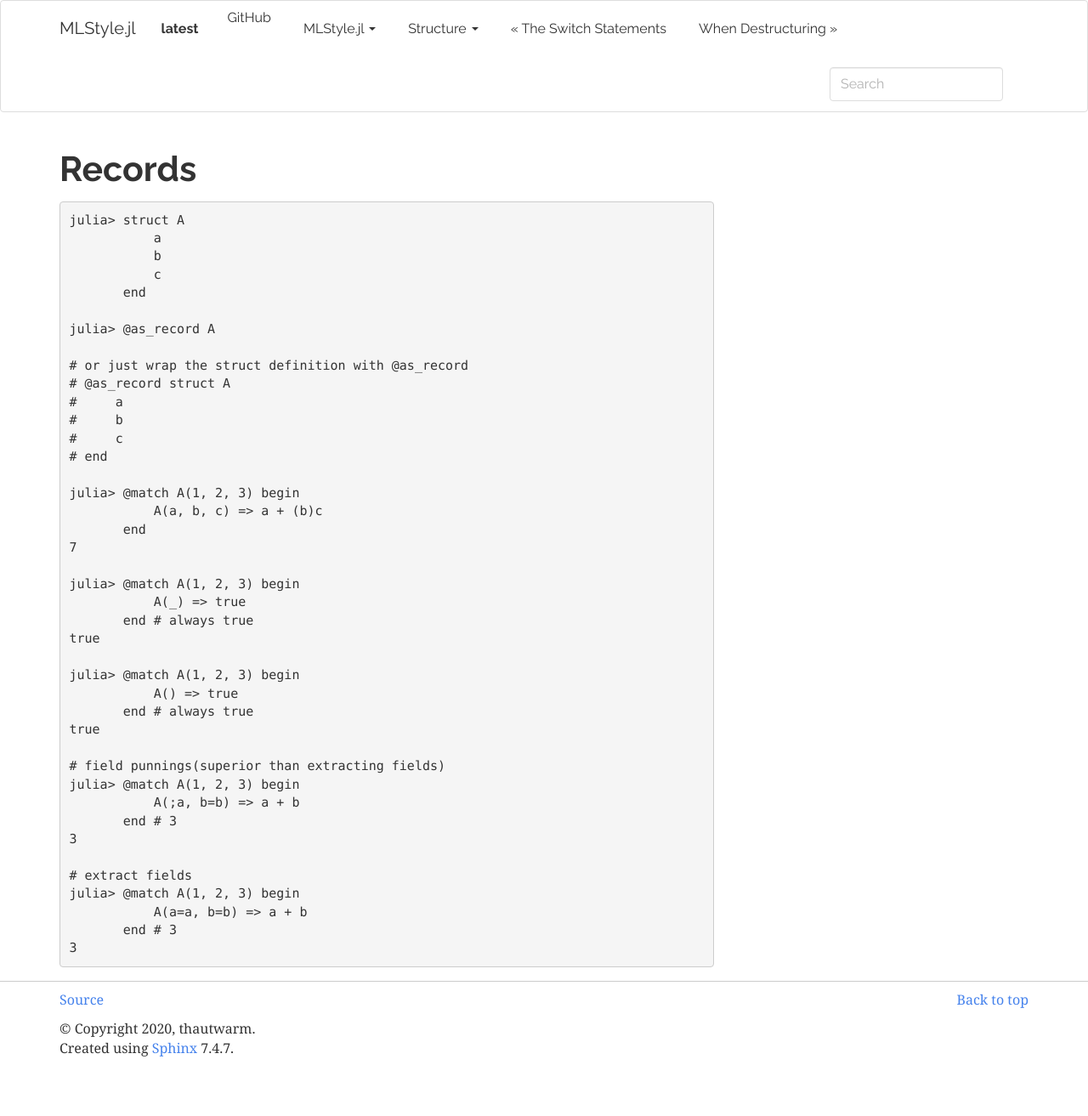
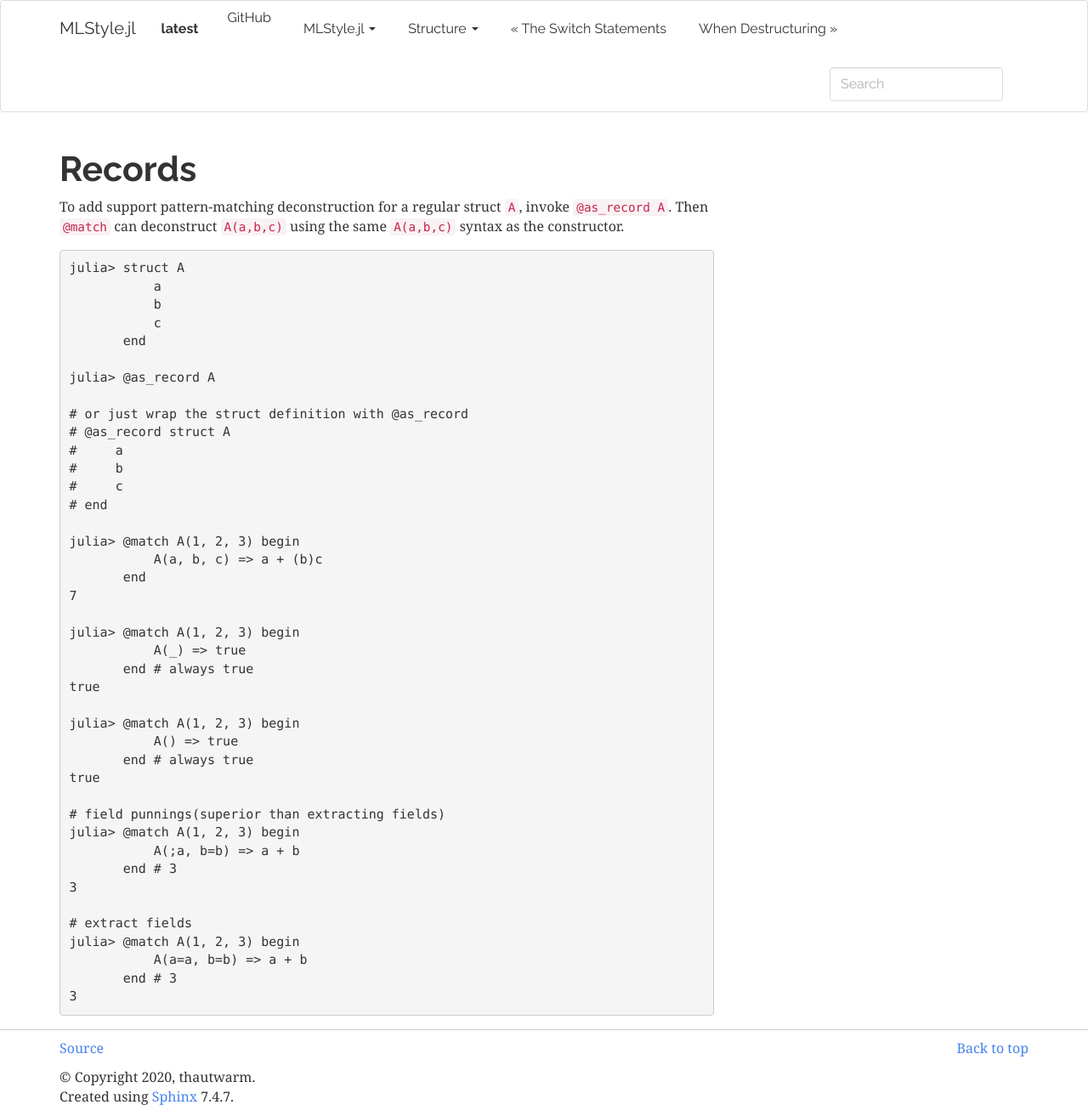
Before and after one commit to thautwarm/MLStyle.jl, a Sphinx documentation site: the page built from docs/syntax/records.md, in a window 1280 px wide. Shown: the whole page at 85% size. Built offline with Sphinx 7.4.7, drawn with Linux system fonts in a browser that asks for light colours; before the commit the page ends 1256 px from its top, so only the background shows below that.

Commit message:
Introduce `@as_record` syntax

````diff
--- a/docs/syntax/records.md
+++ b/docs/syntax/records.md
@@ -1,5 +1,7 @@
 Records
 ----------------------
+
+To add support pattern-matching deconstruction for a regular struct `A`, invoke `@as_record A`. Then `@match` can deconstruct `A(a,b,c)` using the same `A(a,b,c)` syntax as the constructor.
 
 ```julia-console
 julia> struct A
````
